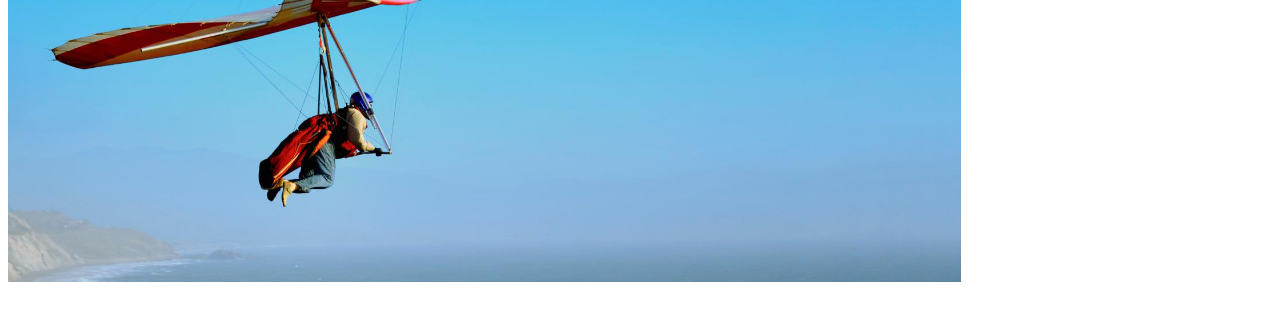
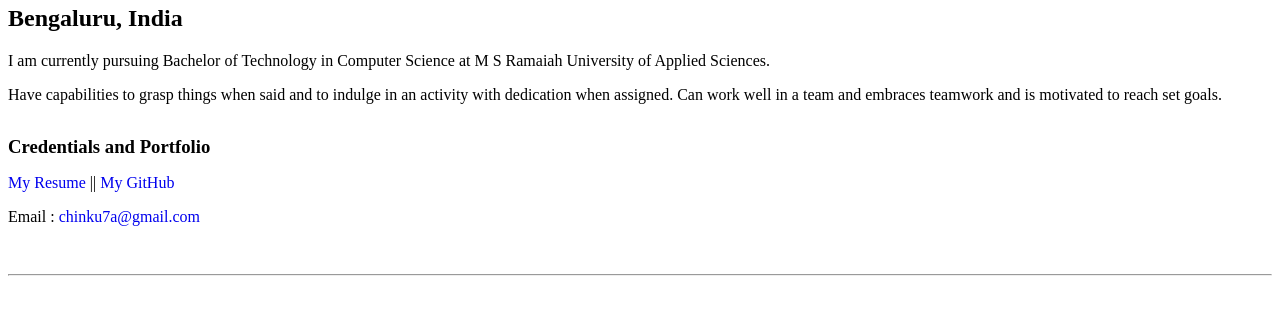
Before and after one commit to chaitanya-priya/chaitanya-priya.github.io, a plain HTML site: page index.html in a window 1280 px wide. Shown: the part 126-450 px from the top of the page. Drawn offline with Linux system fonts and the light colour scheme.

Commit message:
Update index.html

```diff
--- a/index.html
+++ b/index.html
@@ -14,10 +14,10 @@
   </header>
 
   <body>
-    <img src = "images/banner.jpg" style="height:400px">
+    <img src = "" style="height:400px">
     <h1> Chaitanya Priya </h1>
     <h2>Bengaluru, India</h2>
-    <p> I am currently pursuing Bachelor of Technology in M S Ramaiah University of Applied Sciences.</p>
+    <p> I am currently pursuing Bachelor of Technology in Computer Science at M S Ramaiah University of Applied Sciences.</p>
     <p> Have capabilities to grasp things when said and to indulge in an activity with dedication when assigned. Can work well in a team and embraces teamwork and is motivated to reach set goals. </p>
     <h3> Credentials and Portfolio</h3>
     <p> <a href="resume.html">My Resume</a>  ||  <a href = "https://github.com/chaitanya-priya">My GitHub</a> </p>
```
